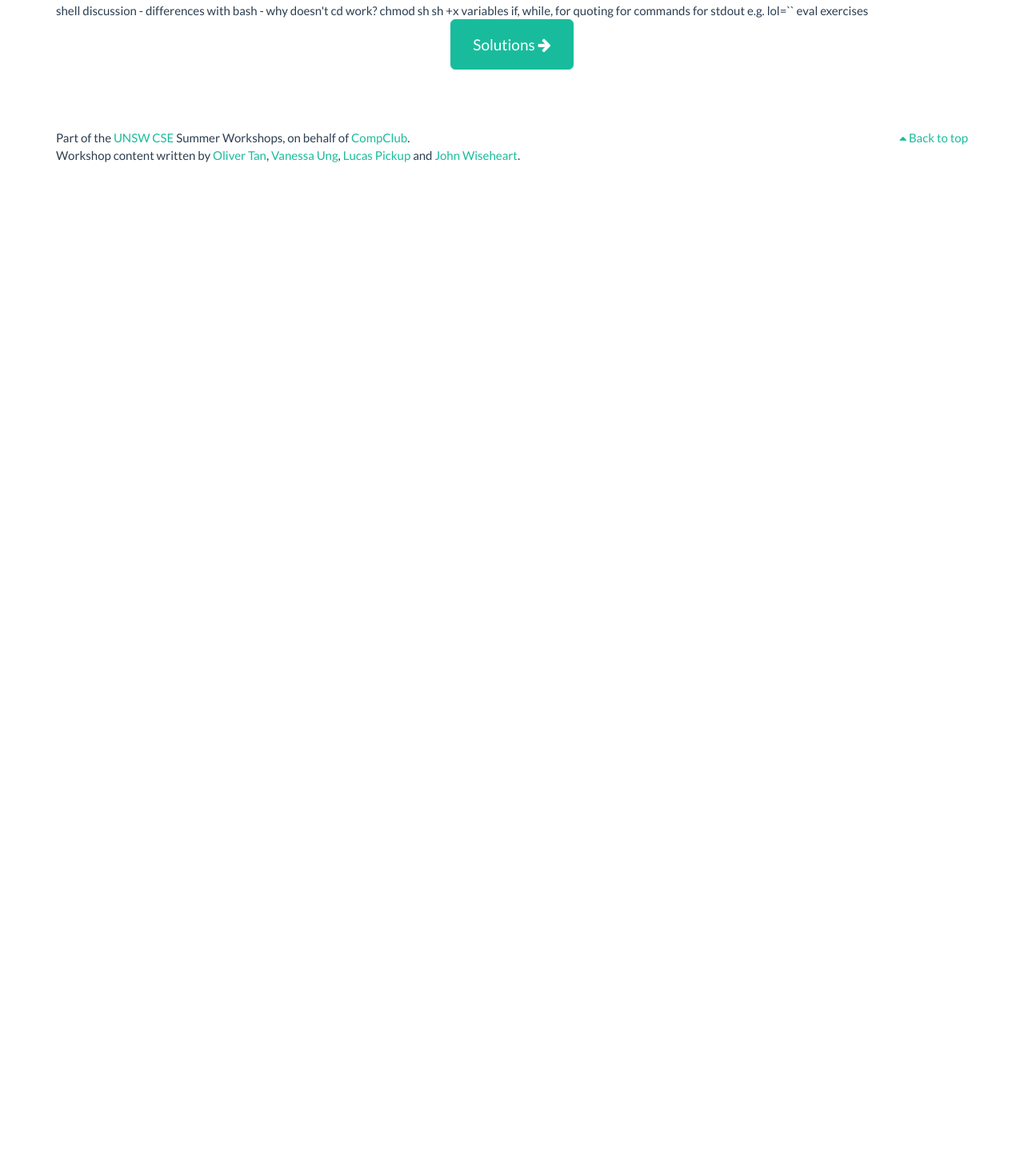
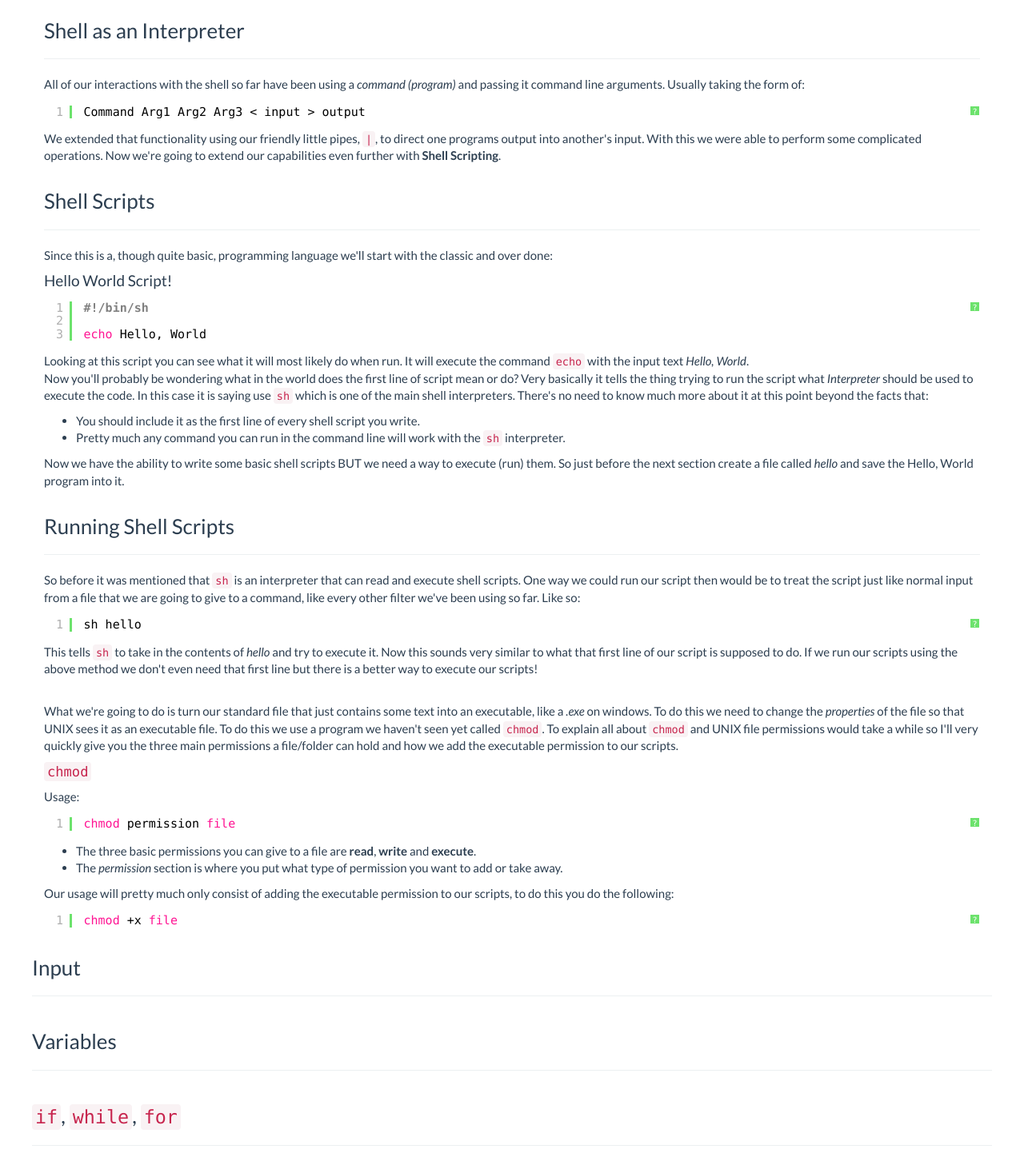
Before and after one commit to crazysheeep/GameMakerWorkshop, a plain HTML site: page scripts.html in a window 1280 px wide. Shown: the part 370-1827 px from the top of the page at 80% size. Before the commit the page ends 800 px from the top, so only its background shows below. Drawn offline with Linux system fonts and the light colour scheme.

Commit message:
Writing Shell Script Content

```diff
--- a/scripts.html
+++ b/scripts.html
@@ -88,13 +88,77 @@
 
             <div>
 
-                shell discussion - differences with bash - why doesn't cd work?
+                <div class="row">
+                    <h3>Shell as an Interpreter</h3>
+                    <hr>
+                    <p>All of our interactions with the shell so far have been using a <em>command (program)</em> and passing it command line arguments. Usually taking the form of:</p>
+                    <pre class="brush:bash">
+Command Arg1 Arg2 Arg3 &lt; input &gt; output
+                    </pre>
+                    <p>We extended that functionality using our friendly little pipes, <code>|</code>, to direct one programs output into another's input. With this we were able to perform some complicated operations. Now we're going to extend our capabilities even further with <strong>Shell Scripting</strong>.
+                </div>
 
-                chmod sh sh +x
+                <div class="row">
+                    <h3>Shell Scripts</h3>
+                    <hr>
+                    <p>Since this is a, though quite basic, programming language we'll start with the classic and over done:</p>
+                    <h4>Hello World Script!</h4>
+                    <pre class="brush:bash">
+#!/bin/sh
 
-                variables
+echo Hello, World
+                    </pre>
+                    <p>Looking at this script you can see what it will most likely do when run. It will execute the command <code>echo</code> with the input text <em>Hello, World</em>. <br>
+                    Now you'll probably be wondering what in the world does the first line of script mean or do? Very basically it tells the thing trying to run the script what <em>Interpreter</em> should be used to execute the code. In this case it is saying use <code>sh</code> which is one of the main shell interpreters. There's no need to know much more about it at this point beyond the facts that:</p>
+                    <ul>
+                        <li>You should include it as the first line of every shell script you write.</li>
+                        <li>Pretty much any command you can run in the command line will work with the <code>sh</code> interpreter.</li>
+                    </ul>
+                    <p>Now we have the ability to write some basic shell scripts BUT we need a way to execute (run) them. So just before the next section create a file called <em>hello</em> and save the Hello, World program into it.</p>
+                </div>
 
-                if, while, for
+                <div class="row">
+                    <h3>Running Shell Scripts</h3>
+                    <hr>
+                    <p>So before it was mentioned that <code>sh</code> is an interpreter that can read and execute shell scripts. One way we could run our script then would be to treat the script just like normal input from a file that we are going to give to a command, like every other filter we've been using so far. Like so:</p>
+                    <pre class="brush:bash">
+sh hello
+                    </pre>
+                    <p>This tells <code>sh</code> to take in the contents of <em>hello</em> and try to execute it. Now this sounds very similar to what that first line of our script is supposed to do. If we run our scripts using the above method we don't even need that first line but there is a better way to execute our scripts!</p>
+                    <br>
+                    <p>What we're going to do is turn our standard file that just contains some text into an executable, like a <em>.exe</em> on windows. To do this we need to change the <em>properties</em> of the file so that UNIX sees it as an executable file. To do this we use a program we haven't seen yet called <code>chmod</code>. To explain all about <code>chmod</code> and UNIX file permissions would take a while so I'll very quickly give you the three main permissions a file/folder can hold and how we add the executable permission to our scripts.</p>
+                    <h4><code>chmod</code></h4>
+                    Usage:
+                    <pre class="brush:bash">
+chmod permission file
+                    </pre>
+                    <ul>
+                        <li>The three basic permissions you can give to a file are <strong>read</strong>, <strong>write</strong> and <strong>execute</strong>.</li>
+                        <li>The <em>permission</em> section is where you put what type of permission you want to add or take away.</li>
+                    </ul>
+                    <p>Our usage will pretty much only consist of adding the executable permission to our scripts, to do this you do the following:</p>
+                    <pre class="brush:bash">
+chmod +x file
+                    </pre>
+
+                    <div class="row">
+                        <h3>Input</h3>
+                        <hr>
+
+                    </div>
+
+                    <div class="row">
+                        <h3>Variables</h3>
+                        <hr>
+
+                    </div>
+
+                    <div class="row">
+                        <h3><code>if</code>, <code>while</code>, <code>for</code></h3>
+                        <hr>
+
+                    </div>
+                </div>
 
                 quoting for commands for stdout e.g. lol=``
 
```
Also changed, not shown: intro.html (+3 -0 lines).
